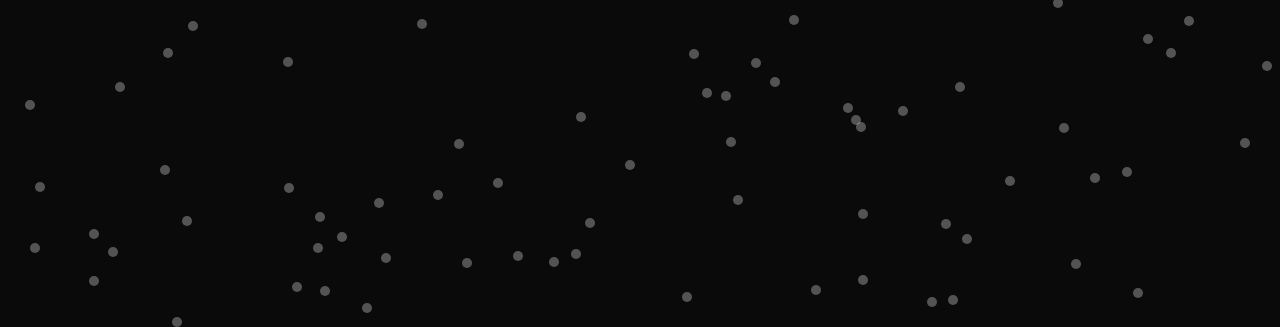
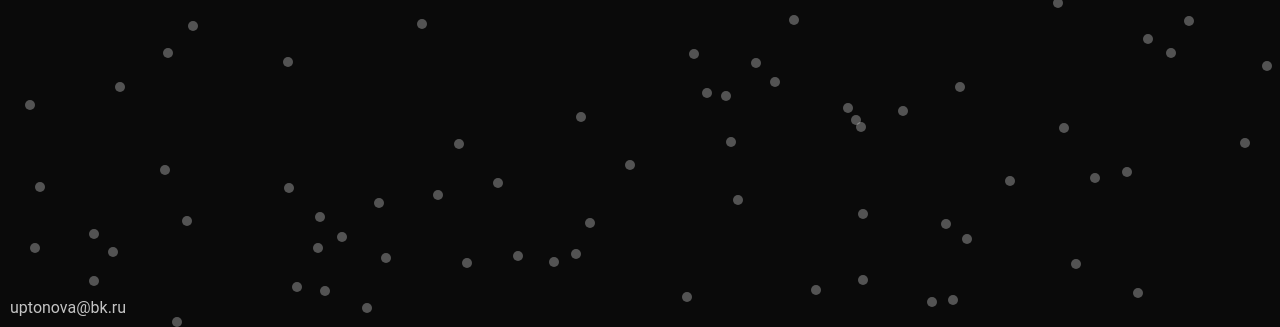
Before and after one commit to uptonova/landing, a plain HTML site: page index.html in a window 1280 px wide. Shown: the part 473-800 px from the top of the page. Drawn offline with Linux system fonts and the light colour scheme.

Commit message:
Update index.html

```diff
--- a/index.html
+++ b/index.html
@@ -29,6 +29,13 @@
 
 <body>
   <div id="dots-container"></div>
+  <div style="
+    color: #c4c4c4;
+    font-family: Roboto;
+    position: absolute;
+    bottom: 10px;
+    left: 10px;
+">uptonova@bk.ru</div>
   <div id="info">
     <div id="content">
       <div id="content-socials" style="display: block">
```
